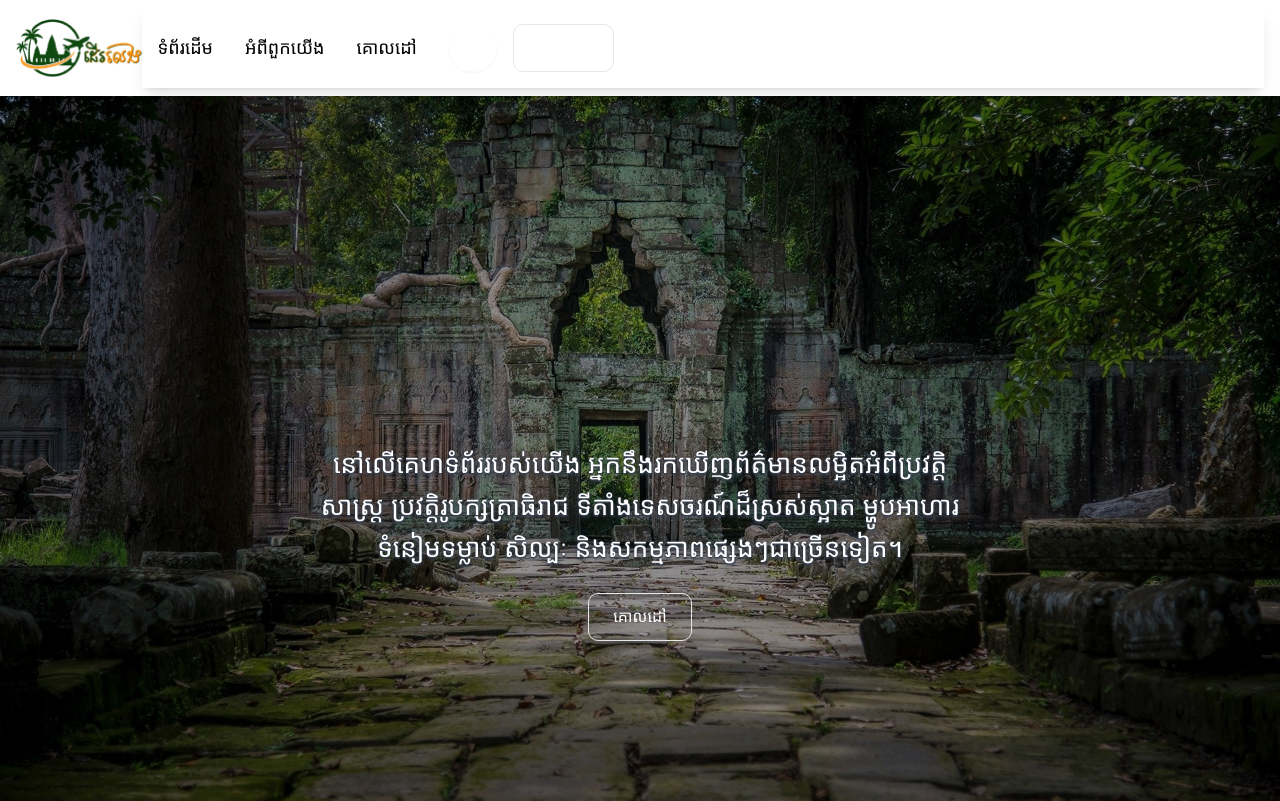
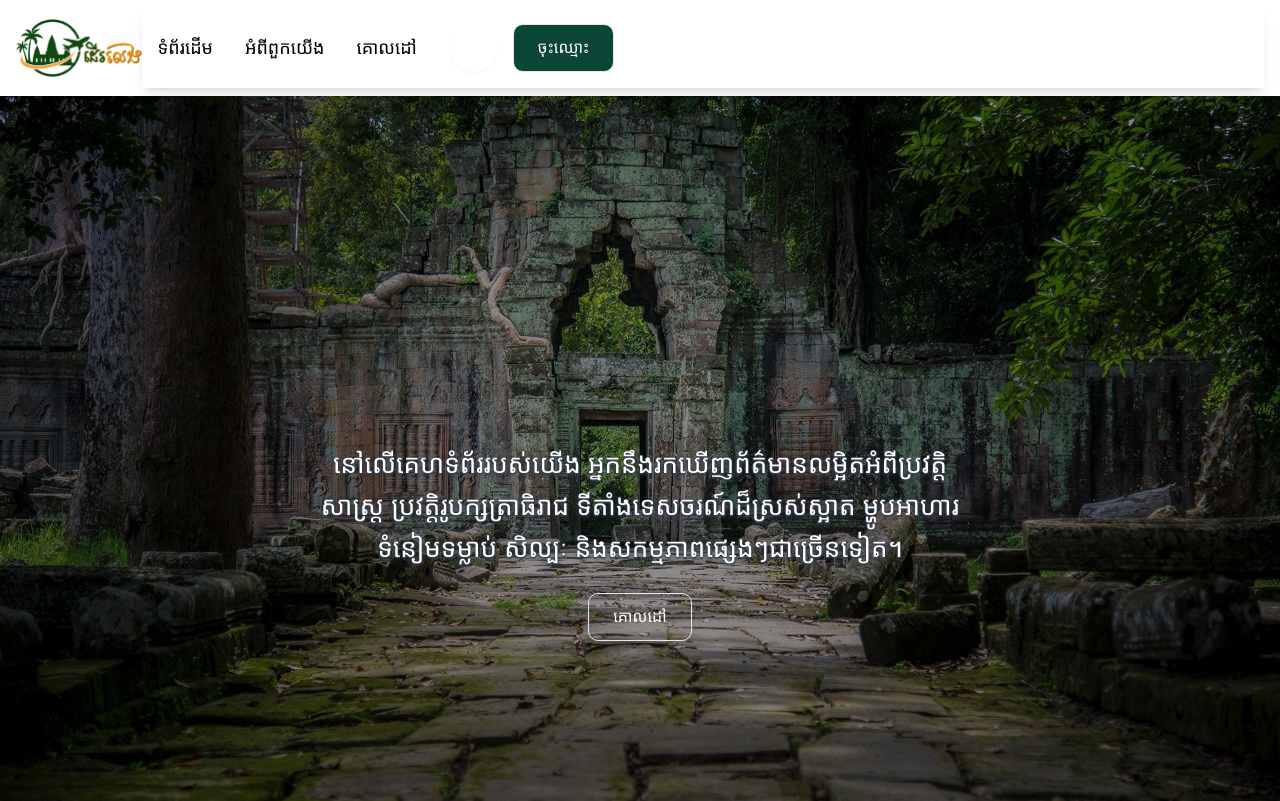
Before and after one commit to ngovkimsouheng/deployFinalProject, a website: page index.html in a window 1280 px wide. Shown: the top 801 px of the page. Drawn offline with nearby package versions, Linux system fonts and the light colour scheme; no server answers; a web font is replaced by a local one.

Commit message:
login is done

```diff
--- a/index.html
+++ b/index.html
@@ -104,11 +104,12 @@
               </svg>
             </button>
 
-            <button
-              class="group relative inline-flex h-12 items-center justify-center overflow-hidden rounded-[10px] border border-neutral-200 bg-primary dark:bg-blue-950 px-6 font-medium text-white transition-all active:translate-y-[2px] active:shadow-none"
+            <a
+              class="cursor-pointer group relative inline-flex h-12 items-center justify-center overflow-hidden rounded-[10px] border border-neutral-200 cursor-pointer bg-primary dark:bg-blue-950 px-6 font-medium text-white transition-all active:translate-y-[2px] active:shadow-none"
+              href="html/loginnnn.html"
             >
-              <a href="/html/loginnnn.html">ចុះឈ្មោះ</a>
-            </button>
+              <button>ចុះឈ្មោះ</button>
+            </a>
             <button
               id="dropdownDelayButton"
               data-dropdown-toggle="dropdownDelay"
```
